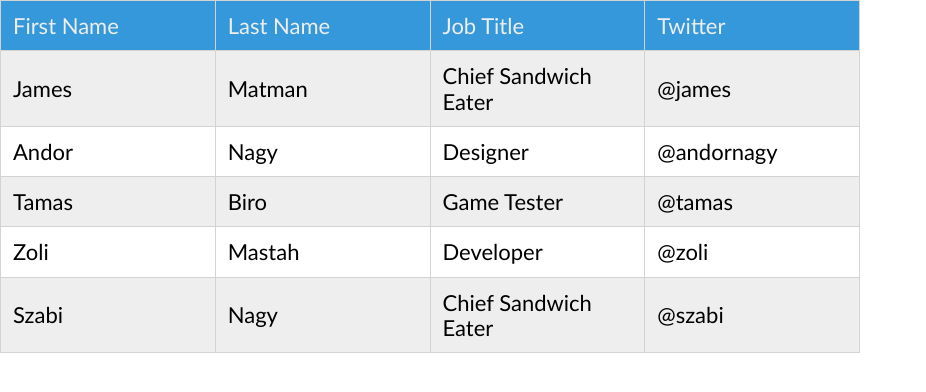
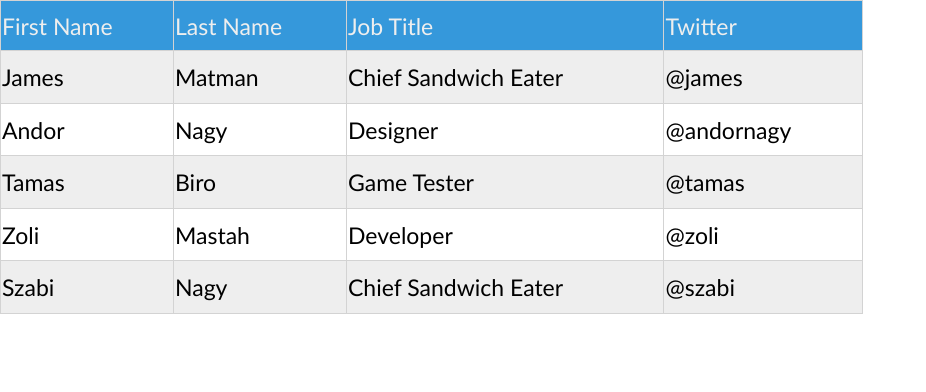
Before and after one commit to tonyavoropaeva/WebCourse2023, a plain HTML site: page CssTable/Table.html in a window 1280 px wide. Shown: the whole page, without its empty margins (0-926 px from the left). Drawn offline with Linux system fonts and the light colour scheme.

Commit message:
Исправила задачу "CssTable"

```diff
--- a/CssTable/Table.css
+++ b/CssTable/Table.css
@@ -1,10 +1,10 @@
 .persons-table {
-    max-width: 860px;
+    max-width: 863px;
     table-layout: fixed;
     width: 100%;
     border-collapse: collapse;
     font-family: Calibri, Helvetica, sans-serif;
-    font-size: 22px;
+    font-size: 23px;
 }
 
 .persons-table tbody tr:nth-child(odd) {
@@ -17,8 +17,29 @@
     text-align: left;
 }
 
+.persons-table th {
+    padding-top: 12px;
+    padding-bottom: 11px;
+}
+
+.persons-table td {
+    padding-top: 13px;
+    padding-bottom: 12px;
+}
+
 .persons-table td, .persons-table th {
-    padding: 12px;
     border: 1px solid #d3d3d3;
     font-weight: normal;
 }
+
+.with\=20\% {
+    width: 20%;
+}
+
+.with\=37\% {
+    width: 37%;
+}
+
+.with\=23\% {
+    width: 23%;
+}
--- a/CssTable/Table.html
+++ b/CssTable/Table.html
@@ -10,10 +10,10 @@
 <table class="persons-table">
     <thead>
     <tr>
-        <th>First Name</th>
-        <th>Last Name</th>
-        <th>Job Title</th>
-        <th>Twitter</th>
+        <th class="with=20%">First Name</th>
+        <th class="with=20%">Last Name</th>
+        <th class="with=37%">Job Title</th>
+        <th class="with=23%">Twitter</th>
     </tr>
     </thead>
     <tbody>
```
